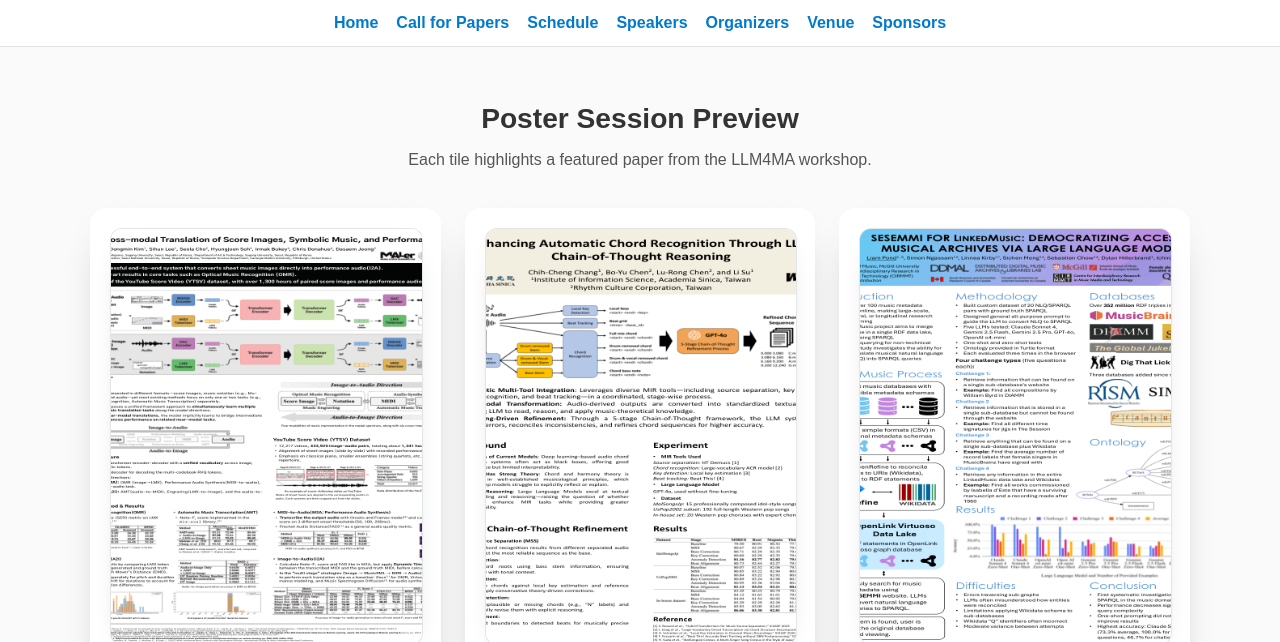
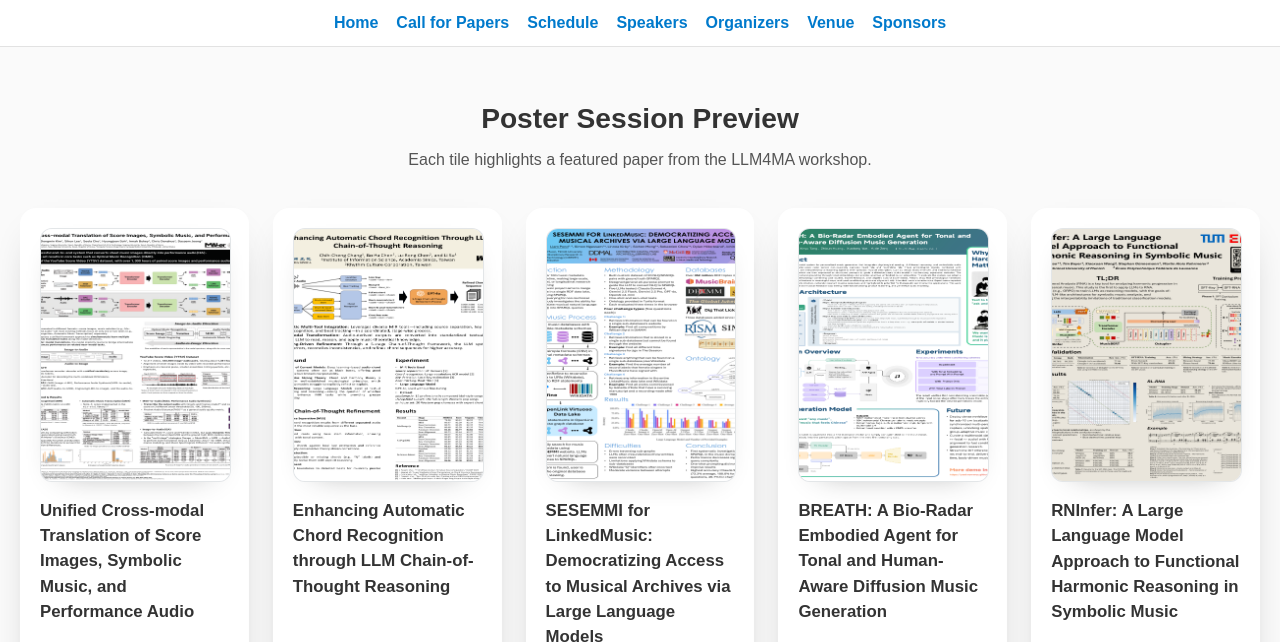
Before and after one commit to multimodal-art-projection/LLM4Music, a plain HTML site: page papers.html in a window 1280 px wide. Shown: the part 158-800 px from the top of the page. Drawn offline with Linux system fonts and the light colour scheme.

Commit message:
[update] preview limit

```diff
--- a/papers.html
+++ b/papers.html
@@ -63,7 +63,7 @@
         }
 
         main {
-            max-width: 1100px;
+            max-width: 1400px;
             margin: 0 auto;
             padding: 32px 20px 64px;
         }
@@ -87,8 +87,14 @@
 
         .poster-grid {
             display: grid;
-            grid-template-columns: repeat(auto-fit, minmax(260px, 1fr));
+            grid-template-columns: repeat(auto-fit, minmax(220px, 1fr));
             gap: 24px;
+        }
+
+        @media (min-width: 1280px) {
+            .poster-grid {
+                grid-template-columns: repeat(5, minmax(0, 1fr));
+            }
         }
 
         .poster-card {
```
